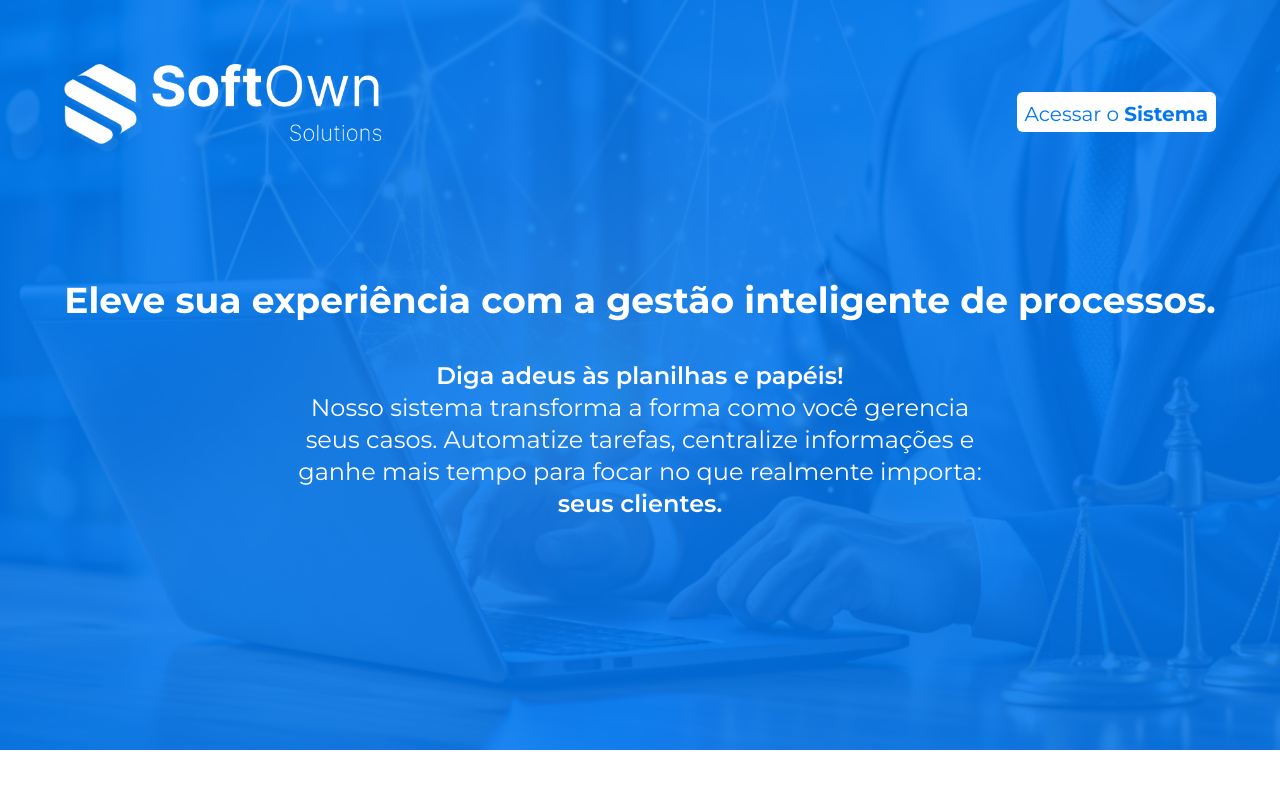
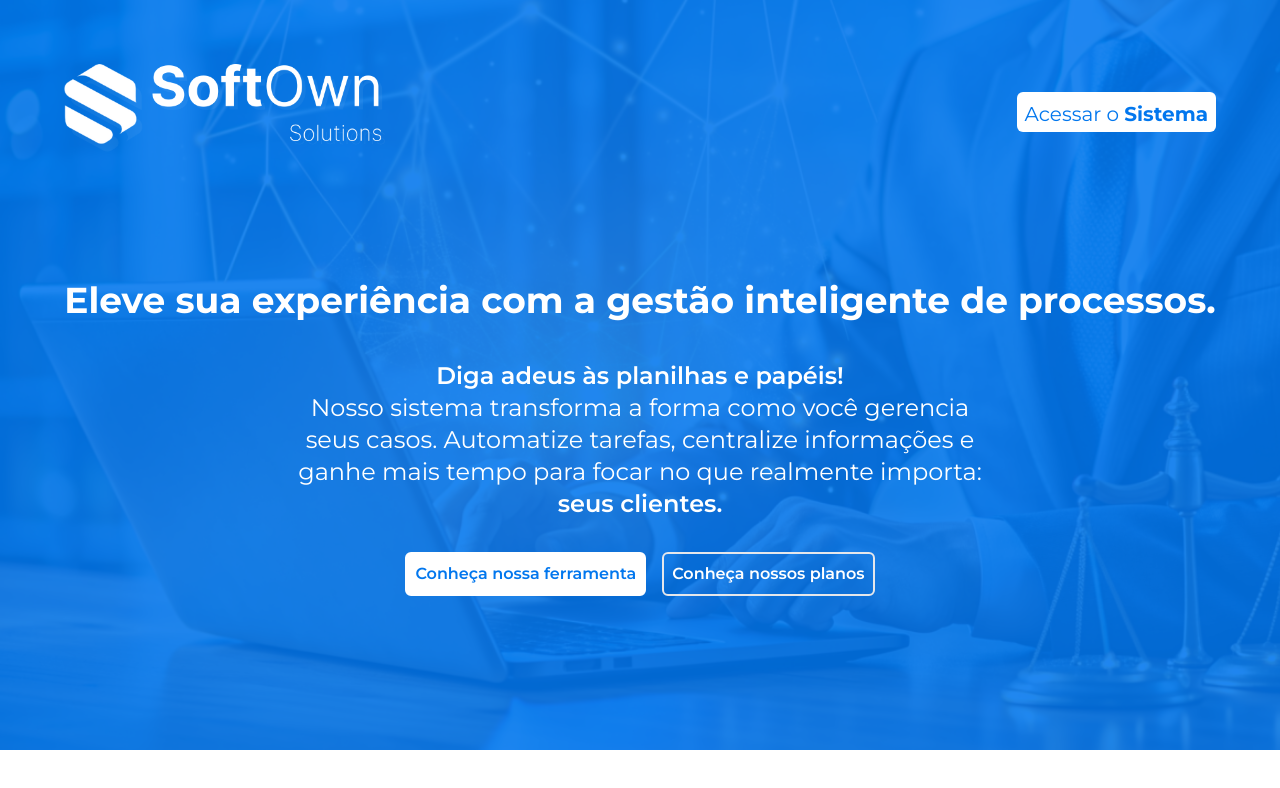
Before and after one commit to Hugodelima/avaliacao_SoftOwn, a React (Vite) app: page / in a window 1280 px wide. Shown: the top 788 px of the page. Built offline with nearby package versions, Linux system fonts and the light colour scheme.

Commit message:
feat(header): add 2 buttons

```diff
--- a/src/components/Header.tsx
+++ b/src/components/Header.tsx
@@ -19,6 +19,16 @@ function Header() {
           de processos.</h2>
           <p className='z-10 text-white m-auto text-2xl md:w-[56%]'><span className='font-semibold'>Diga adeus às planilhas e papéis! <br/></span>Nosso sistema transforma a forma como você gerencia seus casos. Automatize tarefas, centralize informações e ganhe mais tempo para focar no que realmente importa: <span className='font-semibold'>seus clientes.</span></p>
         </div>
+
+        <div className='flex justify-center items-center m-8 gap-4'>
+          <button className='text-textSoft z-10 bg-white rounded-md p-2 font-semibold border-solid border-2 border-white'>
+            Conheça nossa ferramenta
+          </button>
+          <button className='text-white z-10 border-solid border-2 rounded-md p-2 font-semibold'>
+            Conheça nossos planos
+          </button>
+        </div>
+
       </div>
     </>
   )
```
